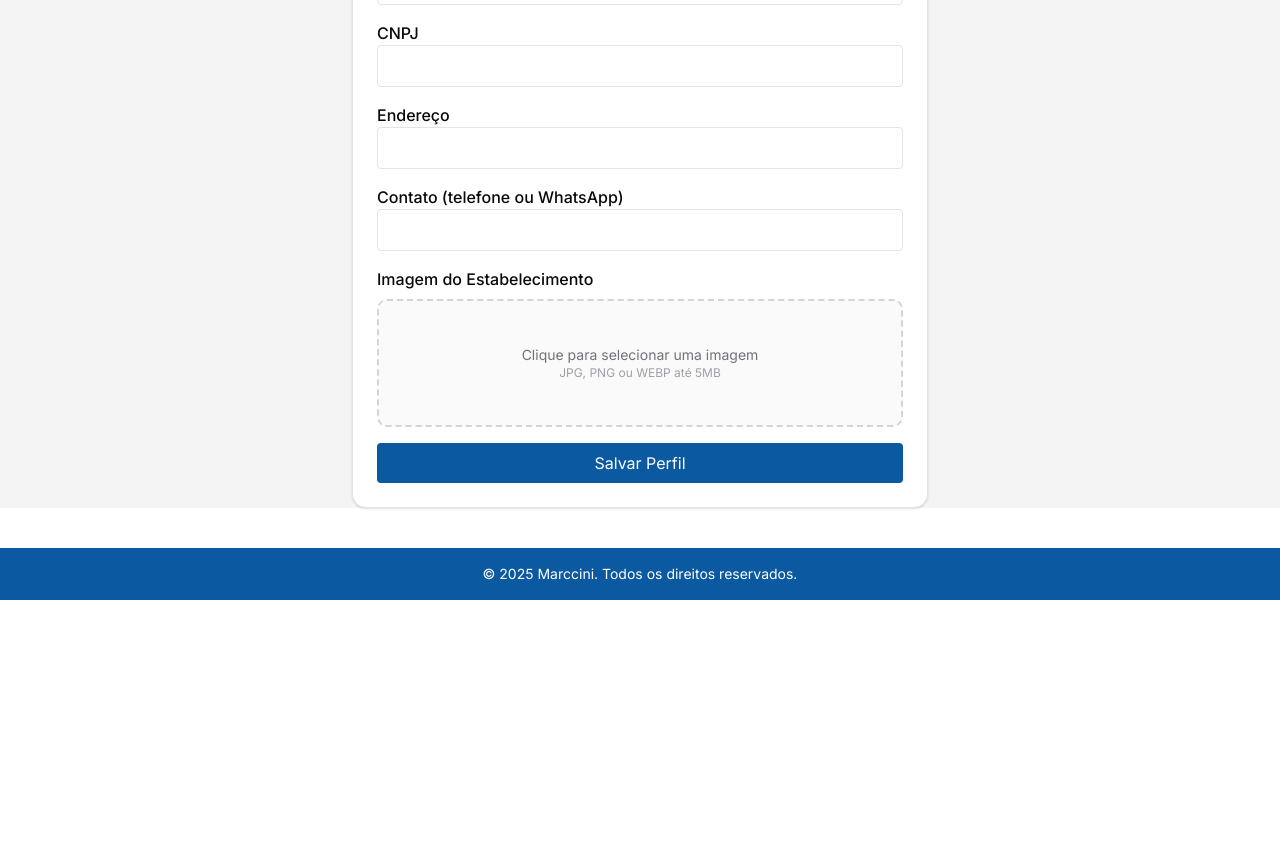
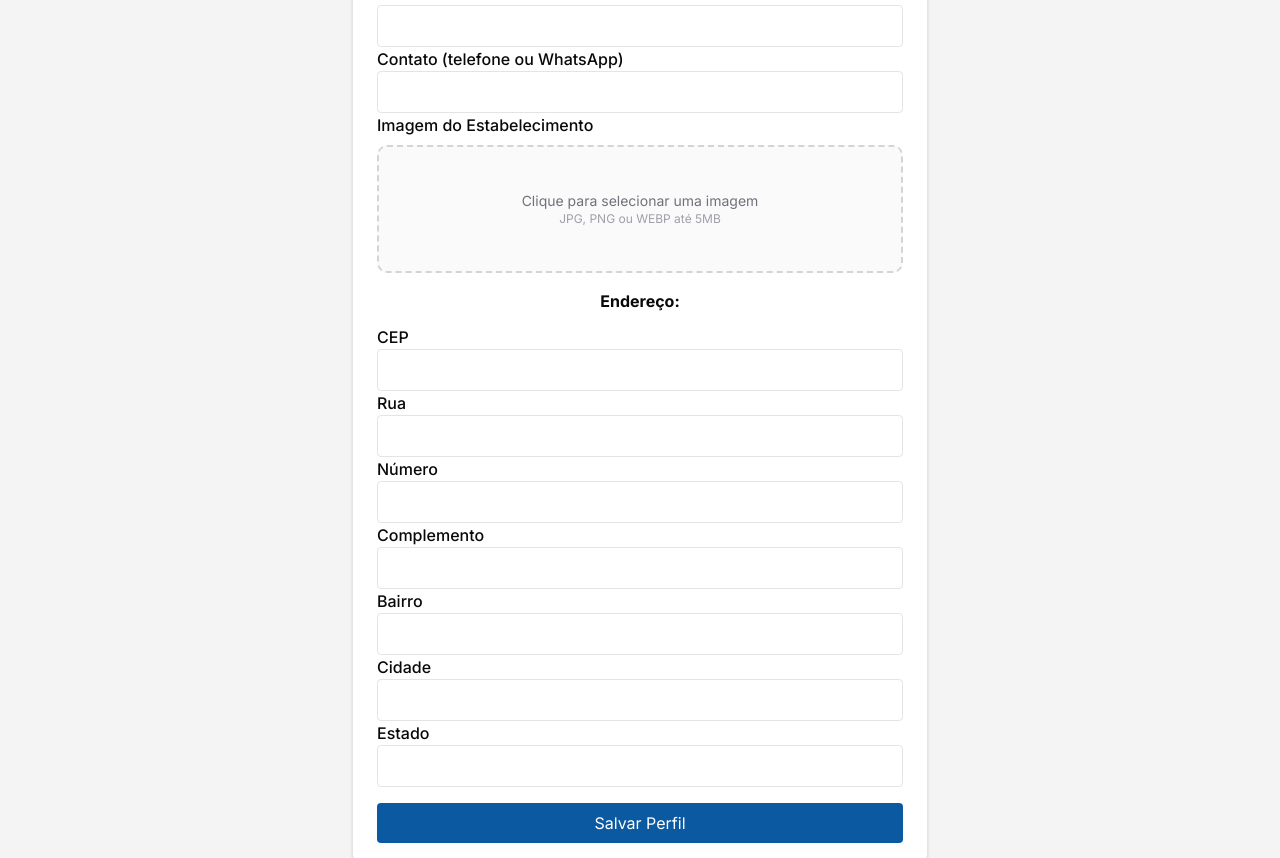
Before and after one commit to trafegoofertaecontingencia/catalogo, a Next.js app: page /sign-up in a window 1280 px wide. Shown: the part 440-1298 px from the top of the page. Before the commit the page ends 1040 px from the top, so only its background shows below. Built offline with nearby package versions, Linux system fonts and the light colour scheme; no server answers.

Commit message:
logica de exlusão do carrinho funcionando

```diff
--- a/app/cart/page.tsx
+++ b/app/cart/page.tsx
@@ -4,6 +4,8 @@ import { useCart } from "@/context/CartContext";
 
 export default function CartPage() {
   const { state, dispatch } = useCart();
+
+  console.log(state)
 
   const total = state.items.reduce((acc, item) => acc + item.price * item.quantity, 0);
 
@@ -14,6 +16,10 @@ export default function CartPage() {
   const handleDecrement = (productId: string) => {
     dispatch({ type: "DECREMENT", payload: { productId } });
   };
+
+  const handleDelete = (productId: string) => {
+    dispatch({ type: "REMOVE_ITEM", payload: {productId} })
+  }
 
   const handleCheckout = () => {
     // Aqui você pode chamar a API para finalizar
@@ -56,6 +62,9 @@ export default function CartPage() {
               <div className="font-bold">
                 R$ {(Number(item.price) * item.quantity).toFixed(2)}
               </div>
+              <div onClick={() => handleDelete(item.productId)} className="h-[100px] flex items-baseline">
+                <span className="text-2xl">X</span>
+              </div>
             </li>
           ))}
         </ul>
--- a/app/sign-up/page.tsx
+++ b/app/sign-up/page.tsx
@@ -11,12 +11,14 @@ import { useState, useEffect } from "react";
 import { supabase } from "@/lib/supabase";
 import { v4 as uuidv4 } from "uuid";
 import { useRouter } from "next/navigation";
+import { toast } from "sonner";
 
 export default function UserProfileForm() {
   const {
     register,
     handleSubmit,
     watch,
+    setValue,
     formState: { errors, isSubmitting },
     reset,
   } = useForm<z.infer<typeof userProfileSchema>>({
@@ -25,11 +27,39 @@ export default function UserProfileForm() {
 
   const [preview, setPreview] = useState<string | null>(null);
   const imageFile = watch("storeImage");
+  const zipCode = watch("zipCode");
   const router = useRouter();
 
+  // 🔎 Busca dados do CEP ao preencher
+  useEffect(() => {
+    const fetchAddressByCep = async () => {
+      if (zipCode && zipCode.length >= 8) {
+        try {
+          const res = await fetch(`https://viacep.com.br/ws/${zipCode}/json/`);
+          const data = await res.json();
+          if (!data.erro) {
+            setValue("street", data.logradouro || "");
+            setValue("neighborhood", data.bairro || "");
+            setValue("city", data.localidade || "");
+            setValue("state", data.uf || "");
+          }
+        } catch (error) {
+          console.error("Erro ao buscar CEP", error);
+        }
+      }
+    };
+    fetchAddressByCep();
+  }, [zipCode, setValue]);
+
   const onSubmit = async (data: UserProfileFormData) => {
+    console.log("ENTROU NA FUNÇÃO");
     try {
-      // 1. Upload da imagem para Supabase
+      // Monta string completa do endereço
+      const address = `${data.street}, ${data.number}${
+        data.complement ? " - " + data.complement : ""
+      } - ${data.neighborhood}, ${data.city} - ${data.state}, ${data.zipCode}`;
+
+      // Upload da imagem
       const file = data.storeImage[0];
       const fileExt = file.name.split(".").pop();
       const fileName = `${uuidv4()}.${fileExt}`;
@@ -47,18 +77,16 @@ export default function UserProfileForm() {
 
       const imageUrl = publicUrlData.publicUrl;
 
-      // 2. Envio dos dados para o backend
+      // Envia dados para o backend
       const response = await fetch("/api/users", {
         method: "POST",
-        headers: {
-          "Content-Type": "application/json",
-        },
+        headers: { "Content-Type": "application/json" },
         body: JSON.stringify({
           companyName: data.companyName,
           email: data.email,
           password: data.password,
           cnpj: data.cnpj,
-          address: data.address,
+          address,
           contact: data.contact,
           representativeName: data.representativeName,
           storeImageUrl: imageUrl,
@@ -67,9 +95,15 @@ export default function UserProfileForm() {
 
       if (!response.ok) throw new Error("Erro ao salvar usuário");
 
-      router.push("/dashboard");
+      toast.success("Cadastro efetuado com sucesso!", {
+        style: {
+          background: "#22c55e",
+          color: "#fff",
+        },
+      });
+      router.push("/auth/sign-in");
     } catch (error) {
-      console.error("Erro ao enviar formulário", error);
+      toast.error("Erro ao cadastrar usuário");
     }
   };
 
@@ -89,45 +123,76 @@ export default function UserProfileForm() {
       <h2 className="text-2xl font-bold mb-4">Cadastro de Perfil</h2>
 
       <div>
+        <p className="text-center font-bold">Dados da empresa:</p>
+        <div>
           <label className="block font-medium">Nome da empresa</label>
-        <input type="text" {...register("companyName")} className="w-full border p-2 rounded" />
-        {errors.companyName && <p className="text-red-500 text-sm">{errors.companyName.message}</p>}
+          <input
+            type="text"
+            {...register("companyName")}
+            className="w-full border p-2 rounded"
+          />
+          {errors.companyName && (
+            <p className="text-red-500 text-sm">{errors.companyName.message}</p>
+          )}
         </div>
-
         <div>
           <label className="block font-medium">Nome do Representante</label>
-        <input type="text" {...register("representativeName")} className="w-full border p-2 rounded" />
-        {errors.representativeName && <p className="text-red-500 text-sm">{errors.representativeName.message}</p>}
+          <input
+            type="text"
+            {...register("representativeName")}
+            className="w-full border p-2 rounded"
+          />
+          {errors.representativeName && (
+            <p className="text-red-500 text-sm">
+              {errors.representativeName.message}
+            </p>
+          )}
         </div>
-
         <div>
           <label className="block font-medium">E-mail</label>
-        <input type="email" {...register("email")} className="w-full border p-2 rounded" />
-        {errors.email && <p className="text-red-500 text-sm">{errors.email.message}</p>}
+          <input
+            type="email"
+            {...register("email")}
+            className="w-full border p-2 rounded"
+          />
+          {errors.email && (
+            <p className="text-red-500 text-sm">{errors.email.message}</p>
+          )}
         </div>
-
         <div>
           <label className="block font-medium">Senha</label>
-        <input type="password" {...register("password")} className="w-full border p-2 rounded" />
-        {errors.password && <p className="text-red-500 text-sm">{errors.password.message}</p>}
+          <input
+            type="password"
+            {...register("password")}
+            className="w-full border p-2 rounded"
+          />
+          {errors.password && (
+            <p className="text-red-500 text-sm">{errors.password.message}</p>
+          )}
         </div>
-
         <div>
           <label className="block font-medium">CNPJ</label>
-        <input type="text" {...register("cnpj")} className="w-full border p-2 rounded" />
-        {errors.cnpj && <p className="text-red-500 text-sm">{errors.cnpj.message}</p>}
+          <input
+            type="text"
+            {...register("cnpj")}
+            className="w-full border p-2 rounded"
+          />
+          {errors.cnpj && (
+            <p className="text-red-500 text-sm">{errors.cnpj.message}</p>
+          )}
         </div>
-
         <div>
-        <label className="block font-medium">Endereço</label>
-        <input type="text" {...register("address")} className="w-full border p-2 rounded" />
-        {errors.address && <p className="text-red-500 text-sm">{errors.address.message}</p>}
-      </div>
-
-      <div>
-        <label className="block font-medium">Contato (telefone ou WhatsApp)</label>
-        <input type="text" {...register("contact")} className="w-full border p-2 rounded" />
-        {errors.contact && <p className="text-red-500 text-sm">{errors.contact.message}</p>}
+          <label className="block font-medium">
+            Contato (telefone ou WhatsApp)
+          </label>
+          <input
+            type="text"
+            {...register("contact")}
+            className="w-full border p-2 rounded"
+          />
+          {errors.contact && (
+            <p className="text-red-500 text-sm">{errors.contact.message}</p>
+          )}
         </div>
 
         <div className="flex flex-col gap-2">
@@ -140,12 +205,16 @@ export default function UserProfileForm() {
               className="absolute inset-0 opacity-0 cursor-pointer z-10"
             />
             <div className="text-center pointer-events-none z-0">
-            <p className="text-sm text-zinc-500">Clique para selecionar uma imagem</p>
+              <p className="text-sm text-zinc-500">
+                Clique para selecionar uma imagem
+              </p>
               <p className="text-xs text-zinc-400">JPG, PNG ou WEBP até 5MB</p>
             </div>
           </div>
           {errors.storeImage && (
-          <p className="text-red-500 text-sm">{errors.storeImage.message as string}</p>
+            <p className="text-red-500 text-sm">
+              {errors.storeImage.message as string}
+            </p>
           )}
           {preview && (
             <div className="relative w-40">
@@ -159,9 +228,94 @@ export default function UserProfileForm() {
               >
                 ✕
               </button>
-            <img src={preview} alt="Pré-visualização" className="mt-2 rounded-lg border object-cover w-full h-40" />
+              <img
+                src={preview}
+                alt="Pré-visualização"
+                className="mt-2 rounded-lg border object-cover w-full h-40"
+              />
             </div>
           )}
+        </div>
+      </div>
+
+      <div>
+        <p className="font-bold mb-3 text-center">Endereço:</p>
+        <div>
+          <label className="block font-medium">CEP</label>
+          <input
+            type="text"
+            {...register("zipCode")}
+            className="w-full border p-2 rounded"
+          />
+          {errors.zipCode && (
+            <p className="text-red-500 text-sm">{errors.zipCode.message}</p>
+          )}
+        </div>
+        <div>
+          <label className="block font-medium">Rua</label>
+          <input
+            type="text"
+            {...register("street")}
+            className="w-full border p-2 rounded"
+          />
+          {errors.street && (
+            <p className="text-red-500 text-sm">{errors.street.message}</p>
+          )}
+        </div>
+        <div>
+          <label className="block font-medium">Número</label>
+          <input
+            type="number"
+            {...register("number")}
+            className="w-full border p-2 rounded"
+          />
+          {errors.number && (
+            <p className="text-red-500 text-sm">{errors.number.message}</p>
+          )}
+        </div>
+        <div>
+          <label className="block font-medium">Complemento</label>
+          <input
+            type="text"
+            {...register("complement")}
+            className="w-full border p-2 rounded"
+          />
+        </div>
+        <div>
+          <label className="block font-medium">Bairro</label>
+          <input
+            type="text"
+            {...register("neighborhood")}
+            className="w-full border p-2 rounded"
+          />
+          {errors.neighborhood && (
+            <p className="text-red-500 text-sm">
+              {errors.neighborhood.message}
+            </p>
+          )}
+        </div>
+        <div>
+          <label className="block font-medium">Cidade</label>
+          <input
+            type="text"
+            {...register("city")}
+            className="w-full border p-2 rounded"
+          />
+          {errors.city && (
+            <p className="text-red-500 text-sm">{errors.city.message}</p>
+          )}
+        </div>
+        <div>
+          <label className="block font-medium">Estado</label>
+          <input
+            type="text"
+            {...register("state")}
+            className="w-full border p-2 rounded"
+          />
+          {errors.state && (
+            <p className="text-red-500 text-sm">{errors.state.message}</p>
+          )}
+        </div>
       </div>
 
       <button
--- a/components/Navbar.tsx
+++ b/components/Navbar.tsx
@@ -18,8 +18,6 @@ export default function Navbar() {
     (acc, item) => acc + item.quantity,
     0
   );
-
-  console.log(session)
 
   return (
     <nav className="w-full bg-zinc-100 text-white px-4 py-3 flex items-center justify-between shadow-[0_4px_6px_-1px_rgba(0,0,0,0.1)]">
--- a/lib/auth.ts
+++ b/lib/auth.ts
@@ -28,13 +28,9 @@ export const { auth, handlers, signIn } = NextAuth({
           return null;
         }
 
-        // Agora sim você sabe que são strings
         const user = await prisma.user.findUnique({
           where: { email: credentials.email },
         });
-
-        console.log("USER:", user);
-
 
         if (!user || !user.password) return null;
 
@@ -56,7 +52,7 @@ export const { auth, handlers, signIn } = NextAuth({
     }),
   ],
   session: {
-    strategy: "jwt", // ou "database" se quiser usar sessão persistente
+    strategy: "jwt",
   },
   callbacks: {
     async jwt({ token }) {
--- a/lib/schemas/userProfileSchema.ts
+++ b/lib/schemas/userProfileSchema.ts
@@ -9,7 +9,13 @@ export const userProfileSchema = z.object({
     .string()
     .min(14, "CNPJ deve conter 14 dígitos")
     .max(18, "CNPJ inválido"),
-  address: z.string().min(1, "Endereço é obrigatório"),
+  street: z.string().min(1, "Rua é obrigatória"),
+  number: z.string().min(1, "Número é obrigatório"),
+  complement: z.string().optional(),
+  neighborhood: z.string().min(1, "Bairro é obrigatório"),
+  city: z.string().min(1, "Cidade é obrigatória"),
+  state: z.string().min(1, "Estado é obrigatório"),
+  zipCode: z.string().min(5, "CEP é obrigatório"),
   contact: z.string().min(10, "Contato deve ter no mínimo 10 dígitos"),
   storeImage: z
     .any()
```
Also changed, not shown: reducers/cartReducer.ts (+14 -7 lines). Lines whose indentation alone changed are shown as unchanged.
